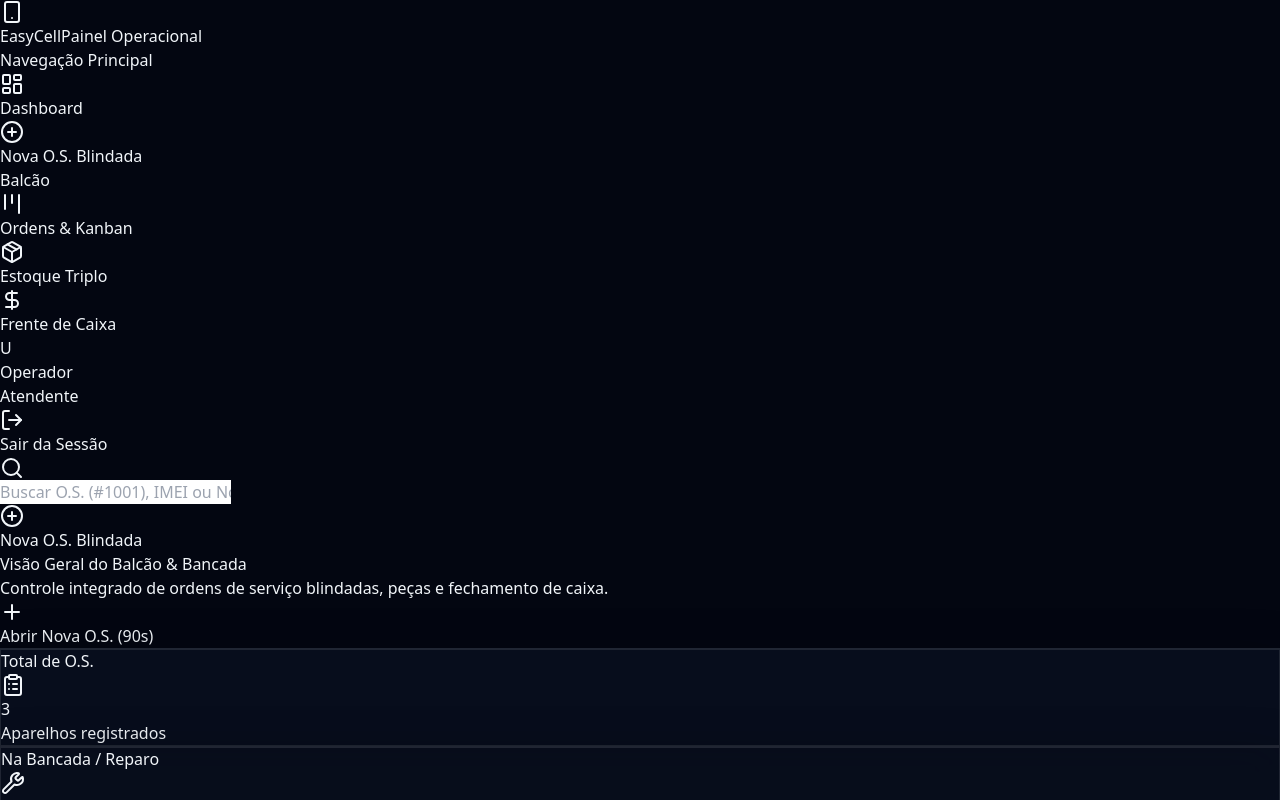
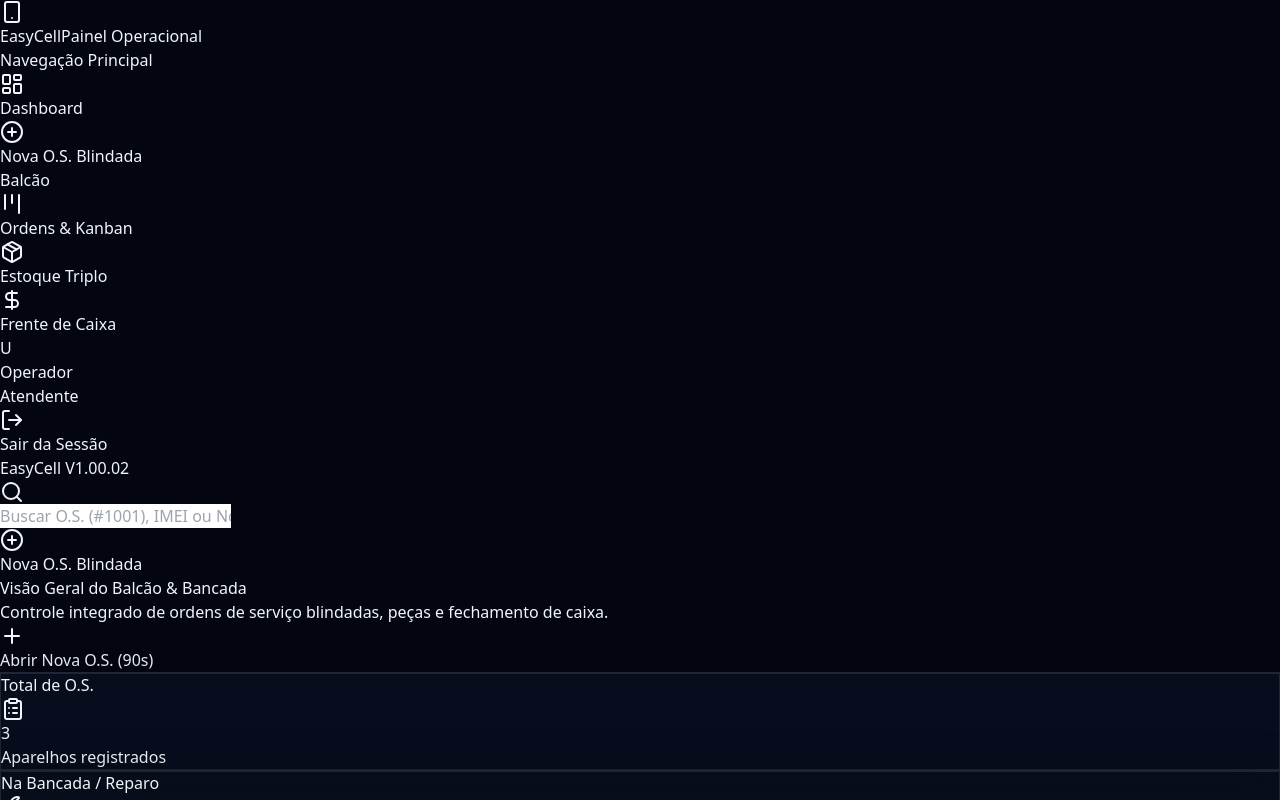
Before and after one commit to vibedocode-ia/easycell-site, a React (Vite) app: page /system in a window 1280 px wide. Shown: the top 800 px of the page. Built offline with nearby package versions, Linux system fonts and the light colour scheme; sample sign-in values are in the browser's storage.

Commit message:
release: Version V1.00.02

```diff
--- a/package.json
+++ b/package.json
@@ -1,7 +1,7 @@
 {
   "name": "site-new",
   "private": true,
-  "version": "0.0.0",
+  "version": "1.00.02",
   "type": "module",
   "scripts": {
     "dev": "vite",
--- a/src/layouts/SystemSidebar.jsx
+++ b/src/layouts/SystemSidebar.jsx
@@ -12,6 +12,7 @@
   ChevronRight
 } from 'lucide-react';
 import { useAuth } from '../context/AuthContext';
+import { VERSION } from '../lib/version';
 
 export default function SystemSidebar() {
   const { user, logout } = useAuth();
@@ -103,6 +104,10 @@
           <LogOut className="w-4 h-4" />
           <span>Sair da Sessão</span>
         </button>
+
+        <div className="mt-2 text-center text-[10px] text-slate-500 font-mono">
+          EasyCell <span className="text-cyan-400 opacity-60">{VERSION}</span>
+        </div>
       </div>
     </aside>
   );
--- /dev/null
+++ b/src/lib/version.ts
@@ -0,0 +1,3 @@
+export const VERSION = 'V1.00.02';
+export const APP_VERSION = '1.00.02';
+export const APP_VERSION_DATE = '2026-10-12';
--- a/src/pages/auth/LoginPage.jsx
+++ b/src/pages/auth/LoginPage.jsx
@@ -2,6 +2,7 @@
 import { useNavigate } from 'react-router-dom';
 import { Smartphone, Lock, Mail, ArrowRight, ShieldCheck, AlertCircle } from 'lucide-react';
 import { useAuth } from '../../context/AuthContext';
+import { VERSION } from '../../lib/version';
 
 export default function LoginPage() {
   const [email, setEmail] = useState('admin@easycell.com.br');
@@ -50,6 +51,7 @@
             <div className="flex flex-col text-left">
               <span className="text-2xl font-black tracking-tight text-white flex items-center gap-1 font-mono">
                 Easy<span className="text-transparent bg-clip-text bg-gradient-to-r from-cyan-400 to-blue-500 glow-text-cyan">Cell</span>
+                <span className="text-[10px] text-cyan-400/60 font-mono tracking-normal ml-1">({VERSION})</span>
               </span>
               <span className="text-[10px] uppercase font-bold tracking-widest text-cyan-400 -mt-1">Smart OS Bancada</span>
             </div>
--- a/src/pages/landing/LandingPage.jsx
+++ b/src/pages/landing/LandingPage.jsx
@@ -20,6 +20,7 @@
 import confetti from 'canvas-confetti';
 import AOS from 'aos';
 import 'aos/dist/aos.css';
+import { VERSION } from '../../lib/version';
 
 export default function LandingPage() {
   const [atendimentos, setAtendimentos] = useState(130);
@@ -93,6 +94,7 @@
             <div className="flex flex-col">
               <span className="text-2xl font-black tracking-tight text-white flex items-center gap-1 font-mono">
                 Easy<span className="text-transparent bg-clip-text bg-gradient-to-r from-cyan-400 to-blue-500 glow-text-cyan">Cell</span>
+                <span className="text-[10px] text-cyan-400/60 font-mono tracking-normal ml-1">({VERSION})</span>
               </span>
               <span className="text-[10px] uppercase font-bold tracking-widest text-cyan-400 -mt-1">Smart OS Bancada</span>
             </div>
@@ -417,7 +419,7 @@
 
       {/* Rodapé */}
       <footer className="border-t border-slate-900 py-12 px-6 text-center text-xs text-slate-500 font-mono">
-        <p>© 2026 EasyCell • Uma tecnologia VibeDoCode. Todos os direitos reservados.</p>
+        <p>© 2026 EasyCell • Uma tecnologia VibeDoCode • <span className="text-cyan-400 opacity-60 font-mono">{VERSION}</span> • Todos os direitos reservados.</p>
       </footer>
     </div>
   );
```
